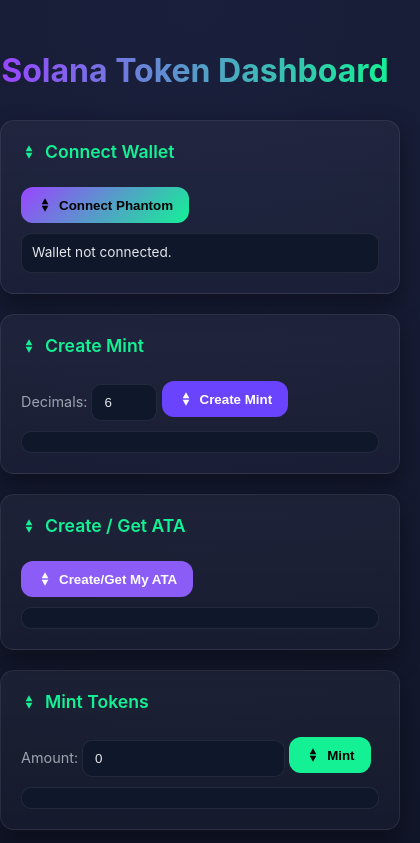
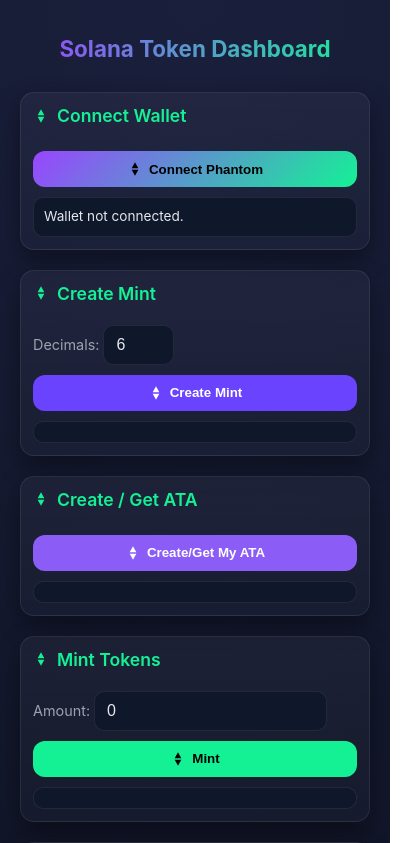
Before and after one commit to Chizober/Solana-Token-Dashboard, a website built with Parcel: page index.html in a window 390 px wide. Shown: the top 843 px of the page, 420 px wide, since content can reach past the window. Built offline with nearby package versions, Linux system fonts and the light colour scheme; what @solana/web3.js would draw is missing.

Commit message:
worked on mobile responsivenesse

```diff
--- a/package.json
+++ b/package.json
@@ -2,7 +2,6 @@
   "name": "solana-token-dashboard",
   "version": "1.0.0",
   "description": "",
-
   "scripts": {
     "start": "parcel index.html --open",
      "dev": "parcel index.html",
--- a/style.css
+++ b/style.css
@@ -165,3 +165,35 @@
   align-items: center;
   text-align: center;
 }
+
+/* 📱 Mobile responsiveness */
+@media (max-width: 768px) {
+  #sectionsContainer {
+    grid-template-columns: 1fr; /* One column */
+  }
+
+  body {
+    margin: 10px;
+  }
+
+  #dashboard {
+    padding: 10px;
+  }
+
+  h1 {
+    font-size: 1.4rem;
+  }
+
+  .section {
+    padding: 12px;
+  }
+
+  button {
+    width: 100%; /* Full-width buttons on phone */
+    justify-content: center;
+  }
+
+  input {
+    font-size: 16px; /* Prevent mobile zoom */
+  }
+}
```
